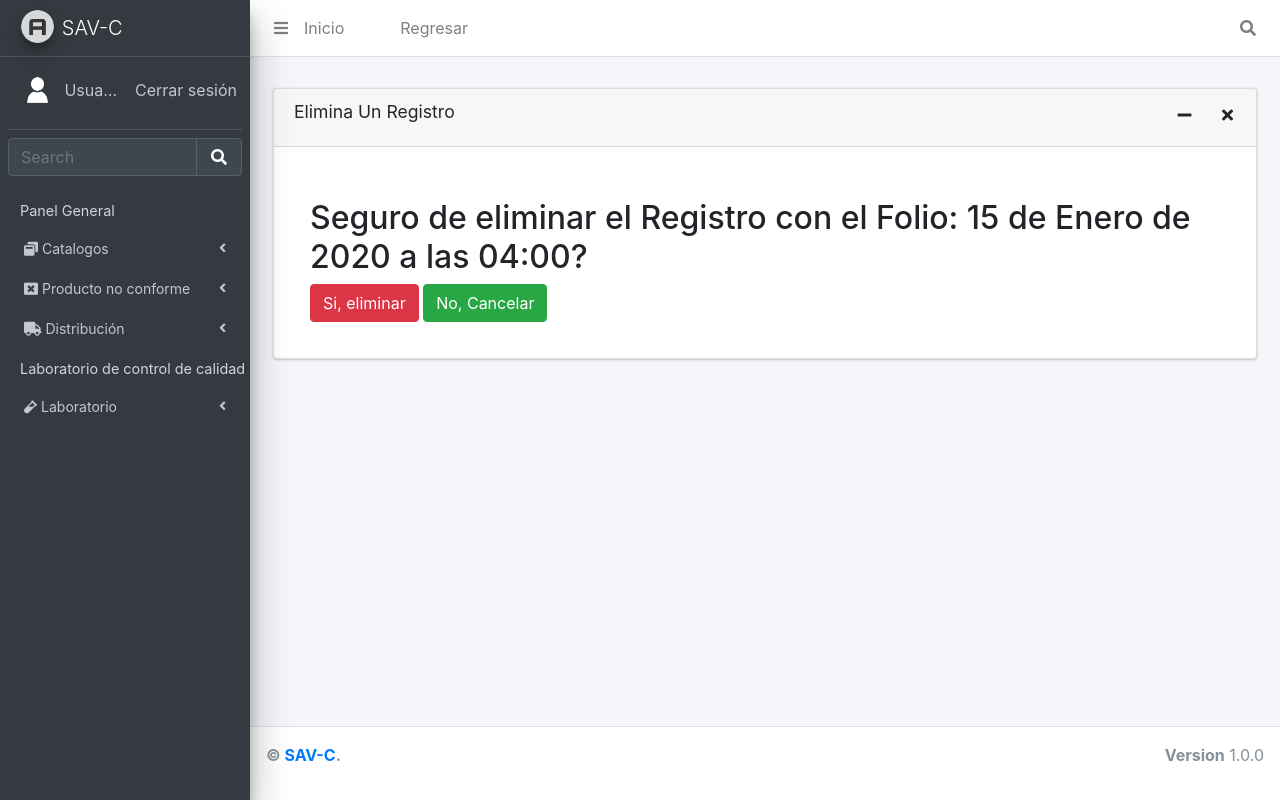
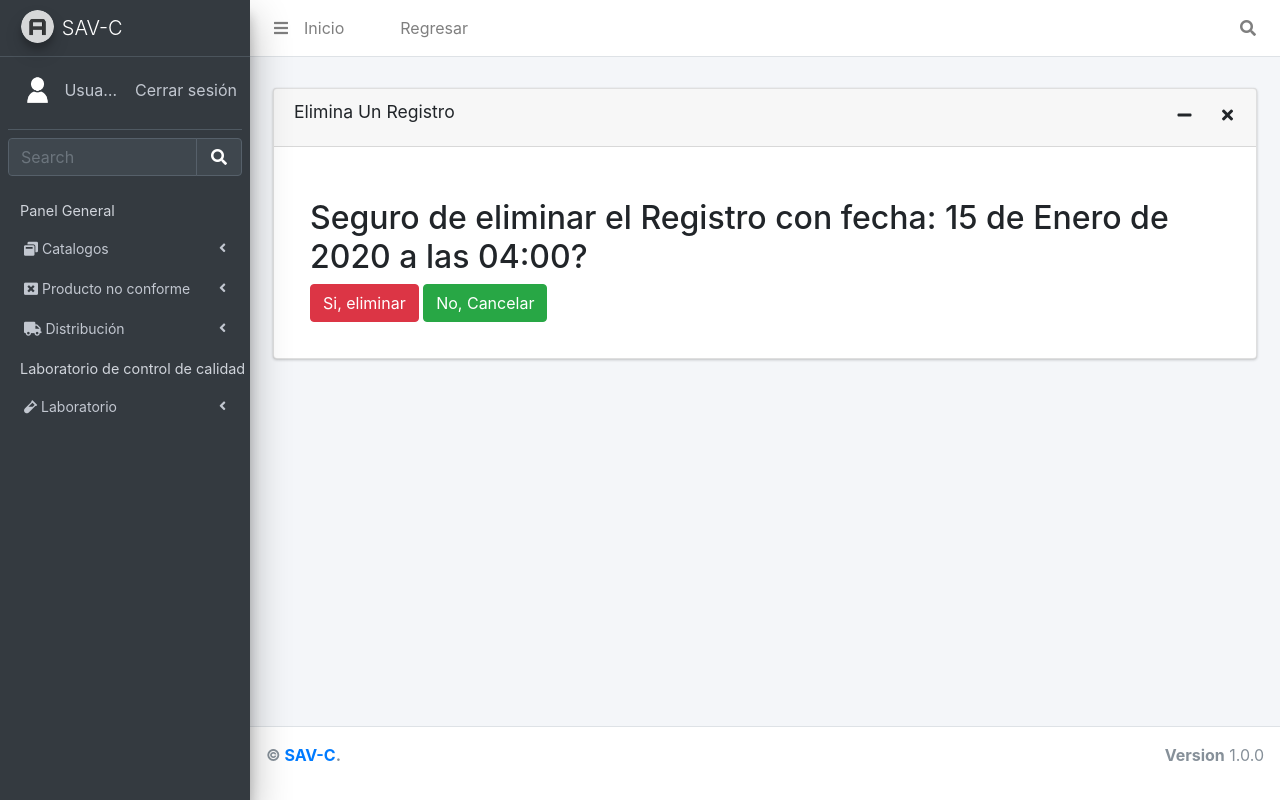
Before and after one commit to JimmyVazquez-stack/Proyecto-Liconsa, a Django app: page /control_calidad/encabezador49_delete/1 in a window 1280 px wide. Run offline with Django 5.2, Linux system fonts and the light colour scheme; tables that the repository leaves empty hold one stand-in row (values such as "Sample post"); some libraries are stand-ins or nearby versions.

Commit message:
Modificacion de texto etiqueta h2

```diff
--- a/laboratorio_control_calidad/templates/encabezador49_Delete.html
+++ b/laboratorio_control_calidad/templates/encabezador49_Delete.html
@@ -31,7 +31,7 @@
 
                 <form action="" method="post">
                     {% csrf_token %}
-                    <h2>Seguro de eliminar el Registro con el Folio: {{ EncabTablaR49.fecha}}?</h2>
+                    <h2>Seguro de eliminar el Registro con fecha: {{ EncabTablaR49.fecha}}?</h2>
                     <button type="submit" class="btn btn-danger">Si, eliminar</button>
                     <a href="{% url 'laboratorio_control_calidad:encabezador49_list' %}" class="btn btn-success">No, Cancelar</a>
                 </form>
```
